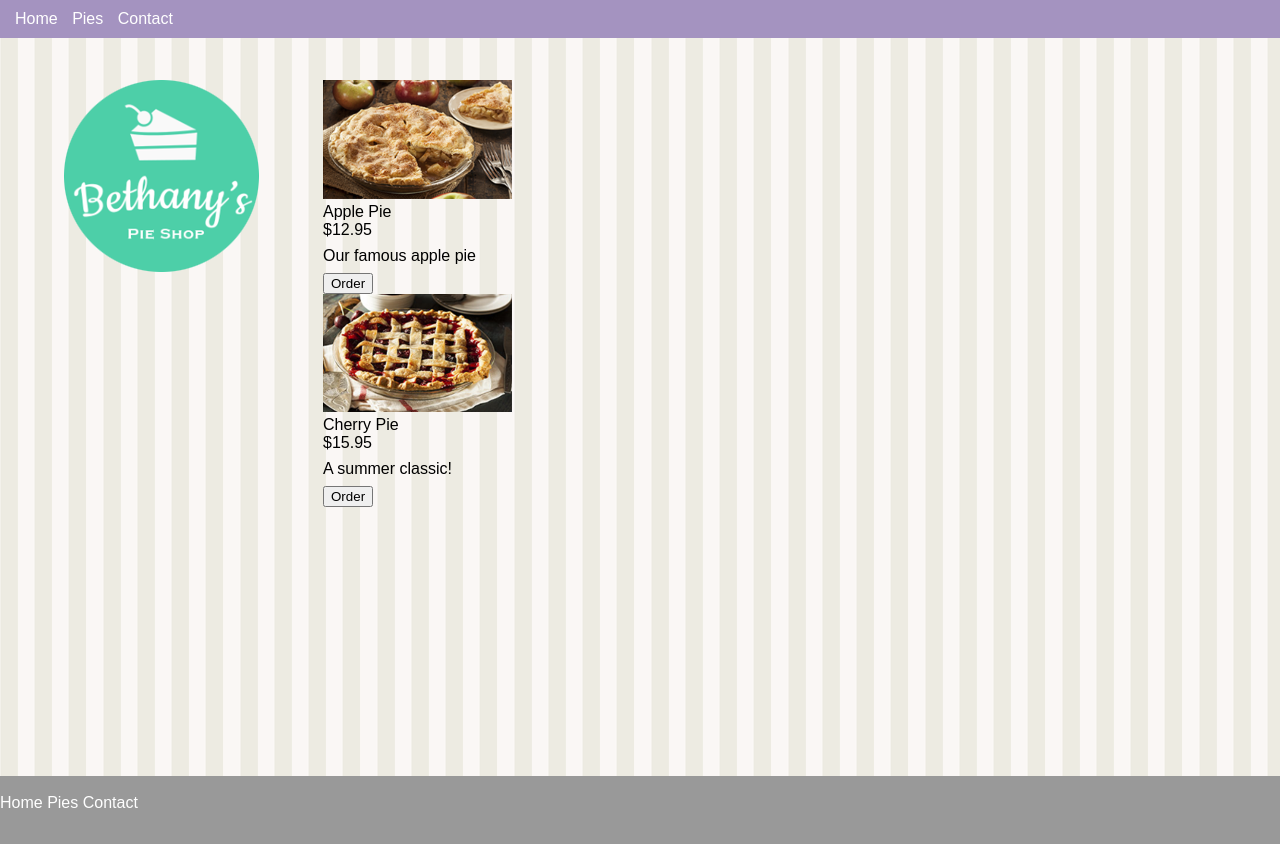
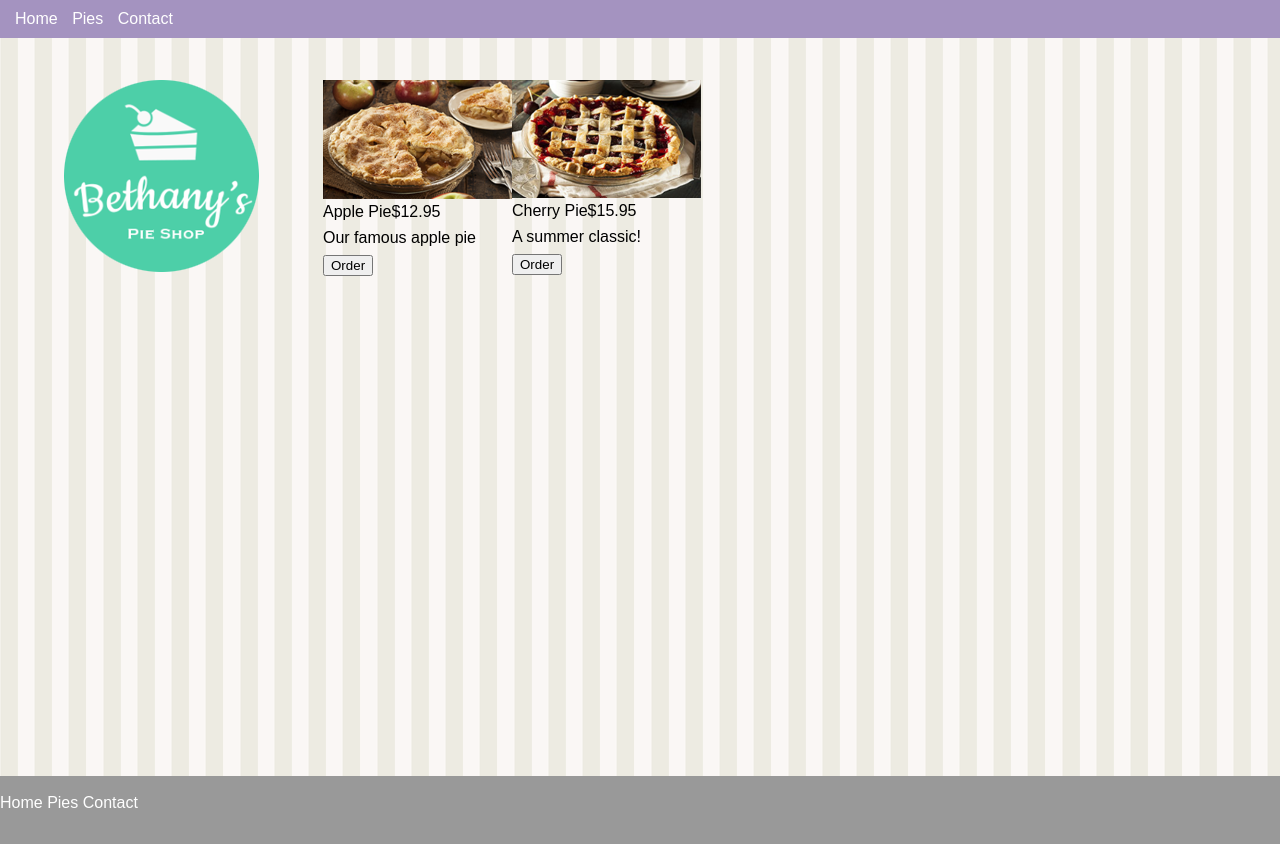
Before and after one commit to godwinmaga6/Building-website-with-HTML-CSS-Jscript, a plain HTML site: page pies.html in a window 1280 px wide. Drawn offline with Linux system fonts and the light colour scheme.

Commit message:
added style to Global style file for mobile/desktop view

```diff
--- a/site.css
+++ b/site.css
@@ -75,6 +75,10 @@ article {
     width: 75%;
 }
 
+.columns {
+    display: flex;
+}
+
 /* NOTE: all of the style above are called Global style */
 /* Which means that they'd apply to every page on our website */
 
@@ -88,4 +92,8 @@ article {
     aside {
         margin-left: 2em;
     }
+
+    .columns-desktop {
+        display: flex;
+    }
 }
```
